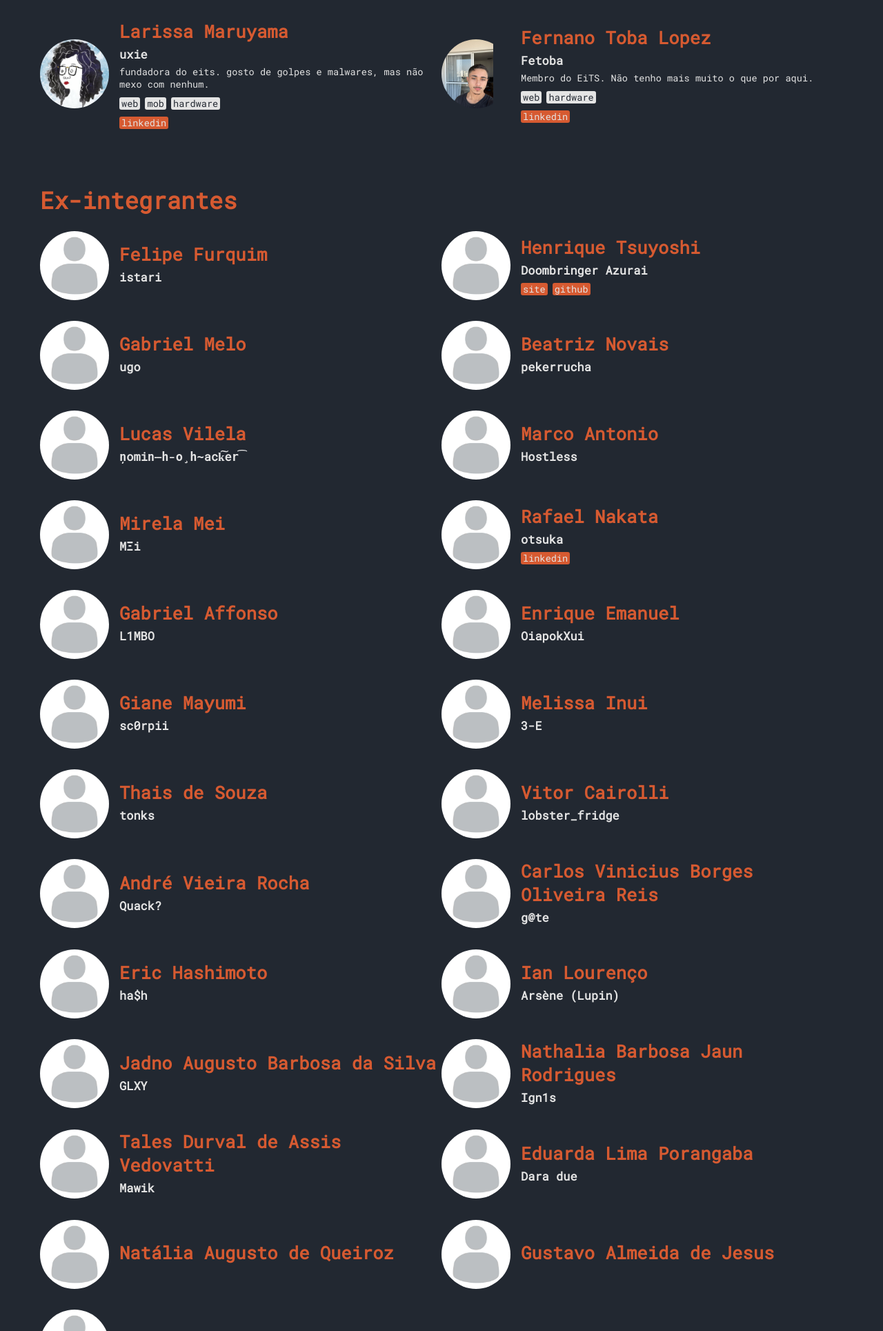
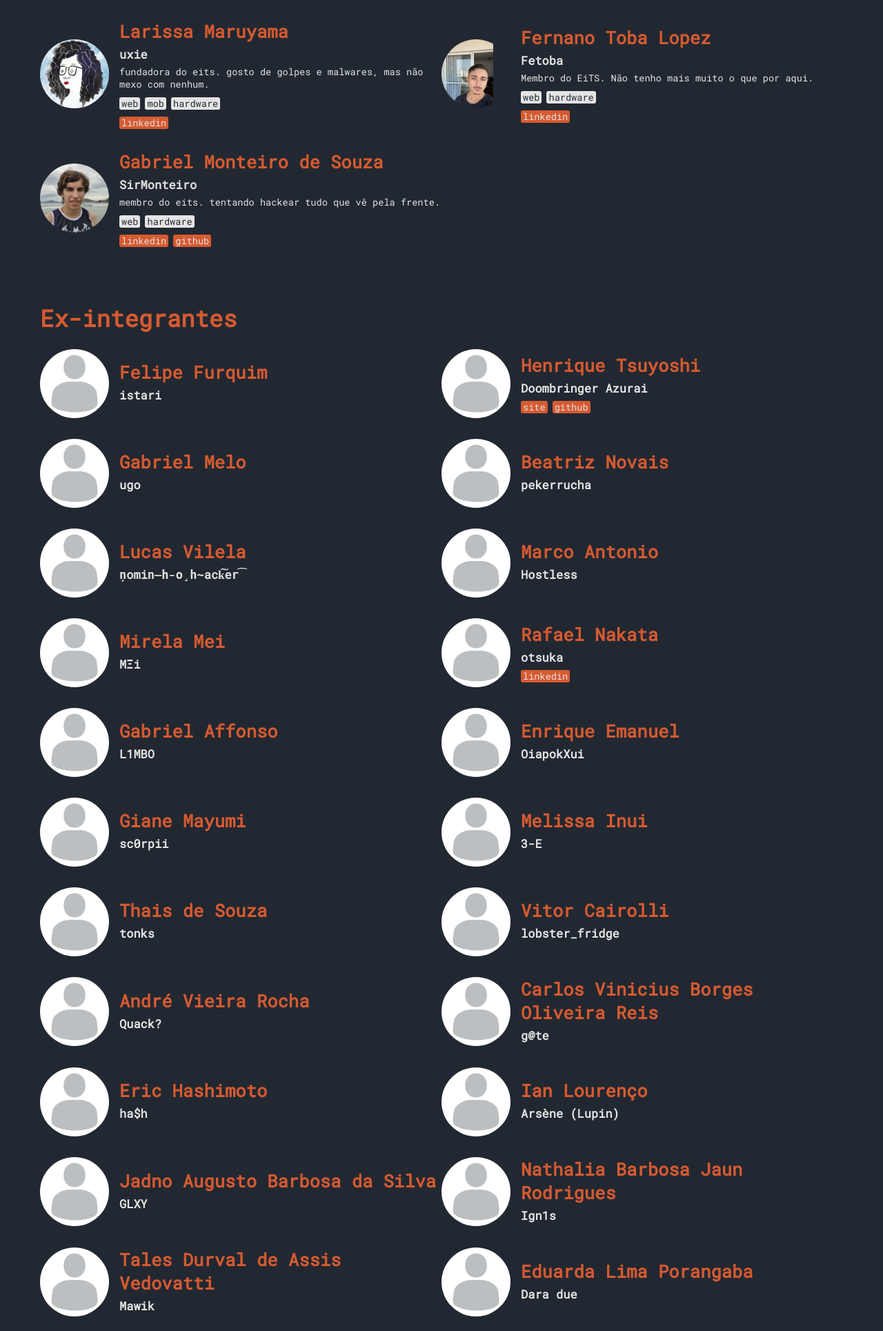
Before and after one commit to EACH-inTheShell/site2, a Node server app: page /membros in a window 1280 px wide. Shown: the part 380-2309 px from the top of the page at 69% size. Run offline with Node 20, Linux system fonts and the light colour scheme; some libraries are stand-ins or nearby versions.

Commit message:
feat: add SirMonteiro to members page

```diff
--- a/site/views/sobre/membros/index.pug
+++ b/site/views/sobre/membros/index.pug
@@ -59,6 +59,20 @@ block content
 						.tag hardware
 					.links
 						a.link(href='https://www.linkedin.com/in/fernandotobalopez/' target='_blank') linkedin
+
+			.member
+				.image
+					img(src='/images/members/sirmonteiro.jpeg')
+				.text
+					h5 Gabriel Monteiro de Souza
+					h6 SirMonteiro
+					p membro do eits. tentando hackear tudo que vê pela frente.
+					.tags
+						.tag web
+						.tag hardware
+					.links
+						a.link(href='https://www.linkedin.com/in/gabrieldesouza7' target='_blank') linkedin
+						a.link(href='https://github.com/sirmonteiro' target='_blank') github
 
 	.container
 		h1 Ex-integrantes
```
Also changed, not shown: site/public/images/members/sirmonteiro.jpeg (added).
